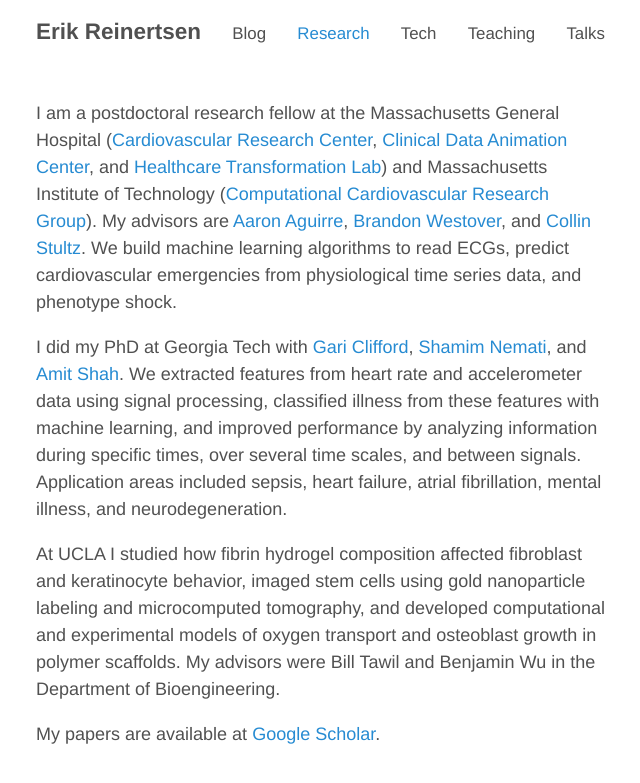
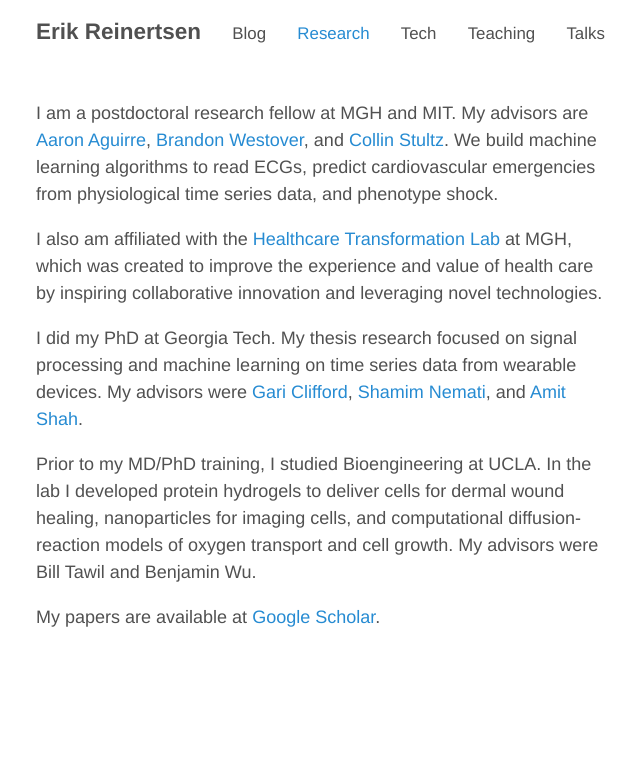
Before and after one commit to erikr/erikr.github.io, a Jekyll site: the page built from research.md, in a window 1280 px wide. Shown: the top 783 px of the page, without its empty margins (316-956 px from the left). Built offline with Jekyll 4.4.1, drawn with Linux system fonts in a browser that asks for light colours; nearby versions of some CDN libraries; comment, search, counter and statistics services are not loaded.

Commit message:
revised research bio

```diff
--- a/research.md
+++ b/research.md
@@ -4,10 +4,12 @@ permalink: /research/
 title: "Research"
 ---
 
-I am a postdoctoral research fellow at the Massachusetts General Hospital ([Cardiovascular Research Center](http://cvrc.massgeneral.org), [Clinical Data Animation Center](http://cdac.mgh.harvard.edu), and [Healthcare Transformation Lab](http://healthcaretransformation.org)) and Massachusetts Institute of Technology ([Computational Cardiovascular Research Group](http://www.rle.mit.edu/cb/)). My advisors are [Aaron Aguirre](https://connects.catalyst.harvard.edu/Profiles/display/Person/10465), [Brandon Westover](https://connects.catalyst.harvard.edu/Profiles/display/Person/84202), and [Collin Stultz](http://imes.mit.edu/people/faculty/stultz-collin/). We build machine learning algorithms to read ECGs, predict cardiovascular emergencies from physiological time series data, and phenotype shock.
+I am a postdoctoral research fellow at MGH and MIT. My advisors are [Aaron Aguirre](https://connects.catalyst.harvard.edu/Profiles/display/Person/10465), [Brandon Westover](http://cdac.mgh.harvard.edu), and [Collin Stultz](http://www.rle.mit.edu/cb/). We build machine learning algorithms to read ECGs, predict cardiovascular emergencies from physiological time series data, and phenotype shock.
 
-I did my PhD at Georgia Tech with [Gari Clifford](http://gdclifford.info/people/gari), [Shamim Nemati](http://nematilab.info/people/shamim/index.html), and [Amit Shah](https://www.sph.emory.edu/faculty/profile/#AJSHAH3). We extracted features from heart rate and accelerometer data using signal processing, classified illness from these features with machine learning, and improved performance by analyzing information during specific times, over several time scales, and between signals. Application areas included sepsis, heart failure, atrial fibrillation, mental illness, and neurodegeneration.
+I also am affiliated with the [Healthcare Transformation Lab](http://healthcaretransformation.org) at MGH, which was created to improve the experience and value of health care by inspiring collaborative innovation and leveraging novel technologies.
 
-At UCLA I studied how fibrin hydrogel composition affected fibroblast and keratinocyte behavior, imaged stem cells using gold nanoparticle labeling and microcomputed tomography, and developed computational and experimental models of oxygen transport and osteoblast growth in polymer scaffolds. My advisors were Bill Tawil and Benjamin Wu in the Department of Bioengineering.
+I did my PhD at Georgia Tech. My thesis research focused on signal processing and machine learning on time series data from wearable devices. My advisors were [Gari Clifford](http://gdclifford.info/people/gari), [Shamim Nemati](http://nematilab.info/people/shamim/index.html), and [Amit Shah](https://www.sph.emory.edu/faculty/profile/#AJSHAH3).
+
+Prior to my MD/PhD training, I studied Bioengineering at UCLA. In the lab I developed protein hydrogels to deliver cells for dermal wound healing, nanoparticles for imaging cells, and computational diffusion-reaction models of oxygen transport and cell growth. My advisors were Bill Tawil and Benjamin Wu.
 
 My papers are available at [Google Scholar](https://scholar.google.com/citations?hl=en&user=APy8nq4AAAAJ&view_op=list_works&sortby=pubdate).
```
